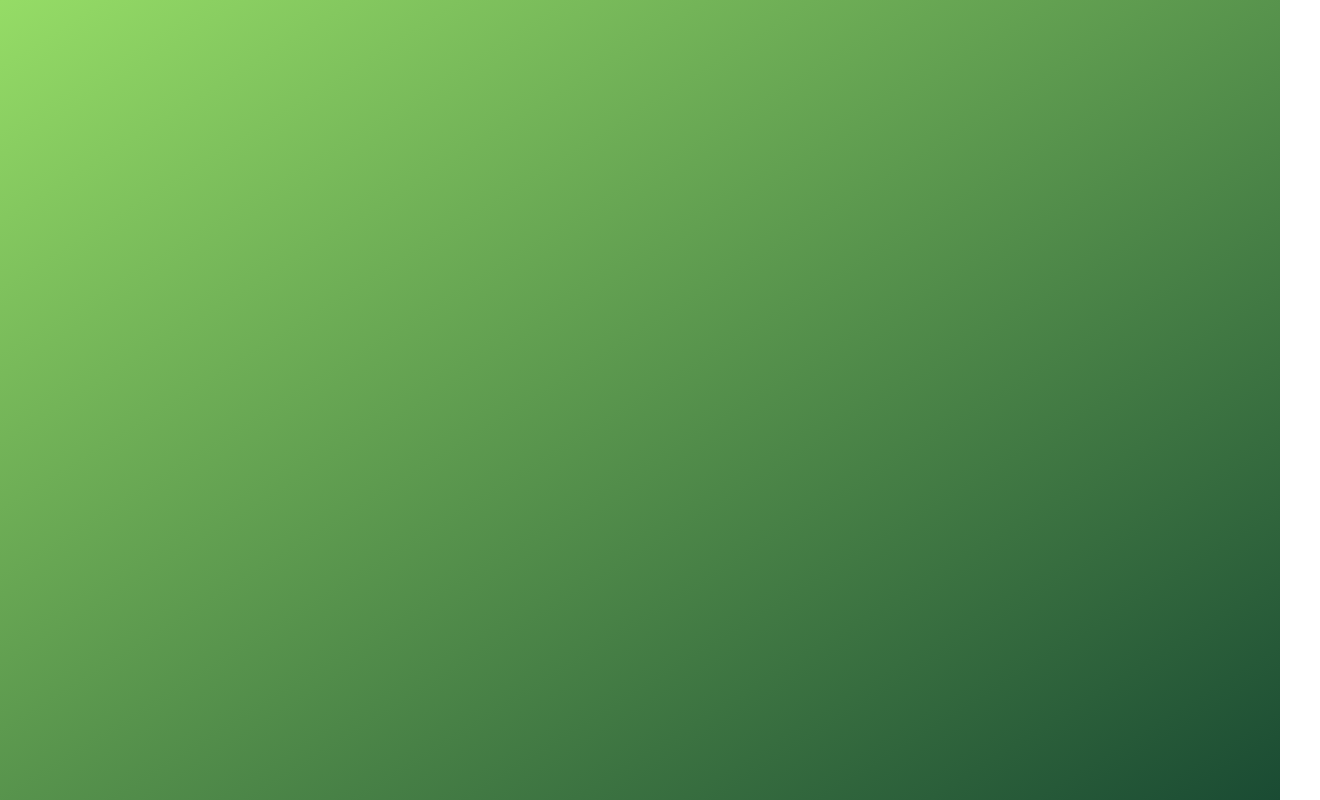
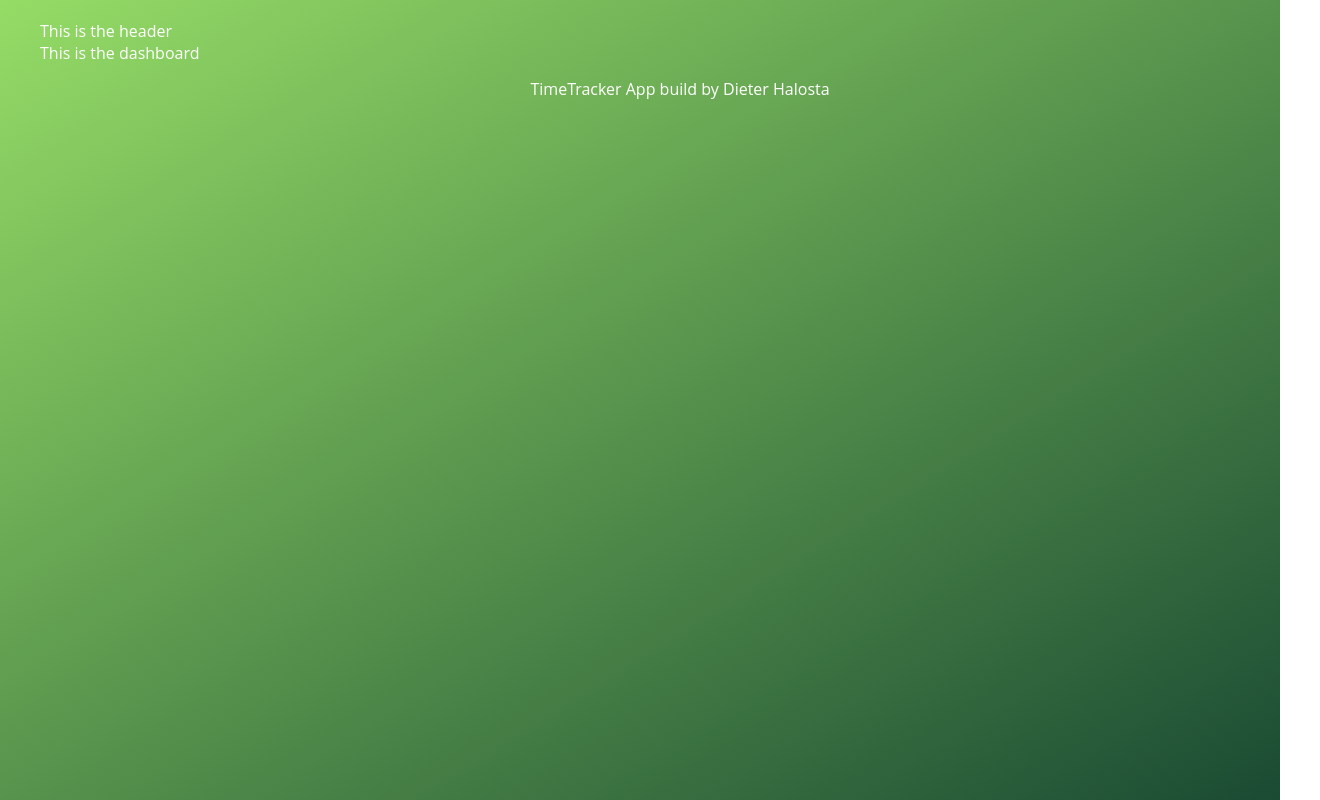
Before and after one commit to dieterhalosta/time-tracker, a React (Create React App) app: page /home in a window 1280 px wide. Shown: the whole page, 1320 px wide, since content can reach past the window. Built offline with nearby package versions, Linux system fonts and the light colour scheme.

Commit message:
added Footer component and changed some small design elements

```diff
--- a/src/App.js
+++ b/src/App.js
@@ -1,8 +1,11 @@
 import React from "react";
 import { Switch, Route, Redirect } from "react-router-dom";
 import { GlobalStyle } from "./global.styles";
+import Footer from './components/Footer/Footer.component'
 import LogInPage from "./pages/LogInPage/LogIn.component";
 import ResetPasswordPage from "./pages/ResetPasswordPage/ResetPassword.component";
+import Dashboard from './pages/DashboardPage/Dashboard.component'
+
 const App = () => {
   return (
     <div>
@@ -10,7 +13,9 @@ const App = () => {
       <Switch>
         <Route exact path='/login' component={LogInPage} />
         <Route exact path='/resetpassword' component={ResetPasswordPage} />
+        <Route exact path='/home' component={Dashboard}/>
       </Switch>
+      <Footer/>
     </div>
   );
 };
--- a/src/components/Footer/Footer.component.jsx
+++ b/src/components/Footer/Footer.component.jsx
@@ -0,0 +1,10 @@
+import React from "react";
+import { FooterContainer } from "./Footer.styles";
+
+const Footer = () => {
+  return (
+    <FooterContainer>TimeTracker App build by Dieter Halosta</FooterContainer>
+  );
+};
+
+export default Footer;
--- a/src/components/Footer/Footer.styles.jsx
+++ b/src/components/Footer/Footer.styles.jsx
@@ -0,0 +1,9 @@
+import styled from "styled-components";
+
+export const FooterContainer = styled.div`
+  height: 50px;
+  width: 100vw;
+  display: flex;
+  justify-content: center;
+  align-items: center;
+`;
--- a/src/components/ResetForm/ResetForm.styles.jsx
+++ b/src/components/ResetForm/ResetForm.styles.jsx
@@ -11,6 +11,7 @@ export const ResetFormTitle = styled.h2`
 `;
 
 export const ButtonsBarContainer = styled.div`
+  margin-top: 100px;
   margin-bottom: 20px;
 `;
 
--- /dev/null
+++ b/src/pages/DashboardPage/Dashboard.component.jsx
@@ -0,0 +1,12 @@
+import React from 'react'
+
+const Dashboard = () => {
+    return(
+        <div>
+        <div>This is the header</div>
+        <div>This is the dashboard</div>
+        </div>
+    )
+}
+
+export default Dashboard
--- a/src/pages/ResetPasswordPage/ResetPassword.component.jsx
+++ b/src/pages/ResetPasswordPage/ResetPassword.component.jsx
@@ -12,7 +12,6 @@ const ResetPasswordPage = () => {
             <LogoContainer><Logo/></LogoContainer>
             <FormContainer>
             <ResetPasswordForm/>
-
             </FormContainer>
         </ResetPasswordContainer>
         </PageContainer>
--- a/src/pages/ResetPasswordPage/ResetPassword.styles.jsx
+++ b/src/pages/ResetPasswordPage/ResetPassword.styles.jsx
@@ -1,7 +1,7 @@
 import styled from "styled-components";
 
 export const PageContainer = styled.div`
-  height: 100%;
+  height: 650px;
   width: 100vw;
   display: flex;
   justify-content: center;
@@ -23,6 +23,7 @@ export const LogoContainer = styled.div`
   justify-content: centre;
   align-items: center;
   padding: 10px;
+  margin-bottom:40px;
 
 `;
 export const FormContainer = styled.div``;
```
Also changed, not shown: src/pages/DashboardPage/Dashboard.styles.jsx (added).
